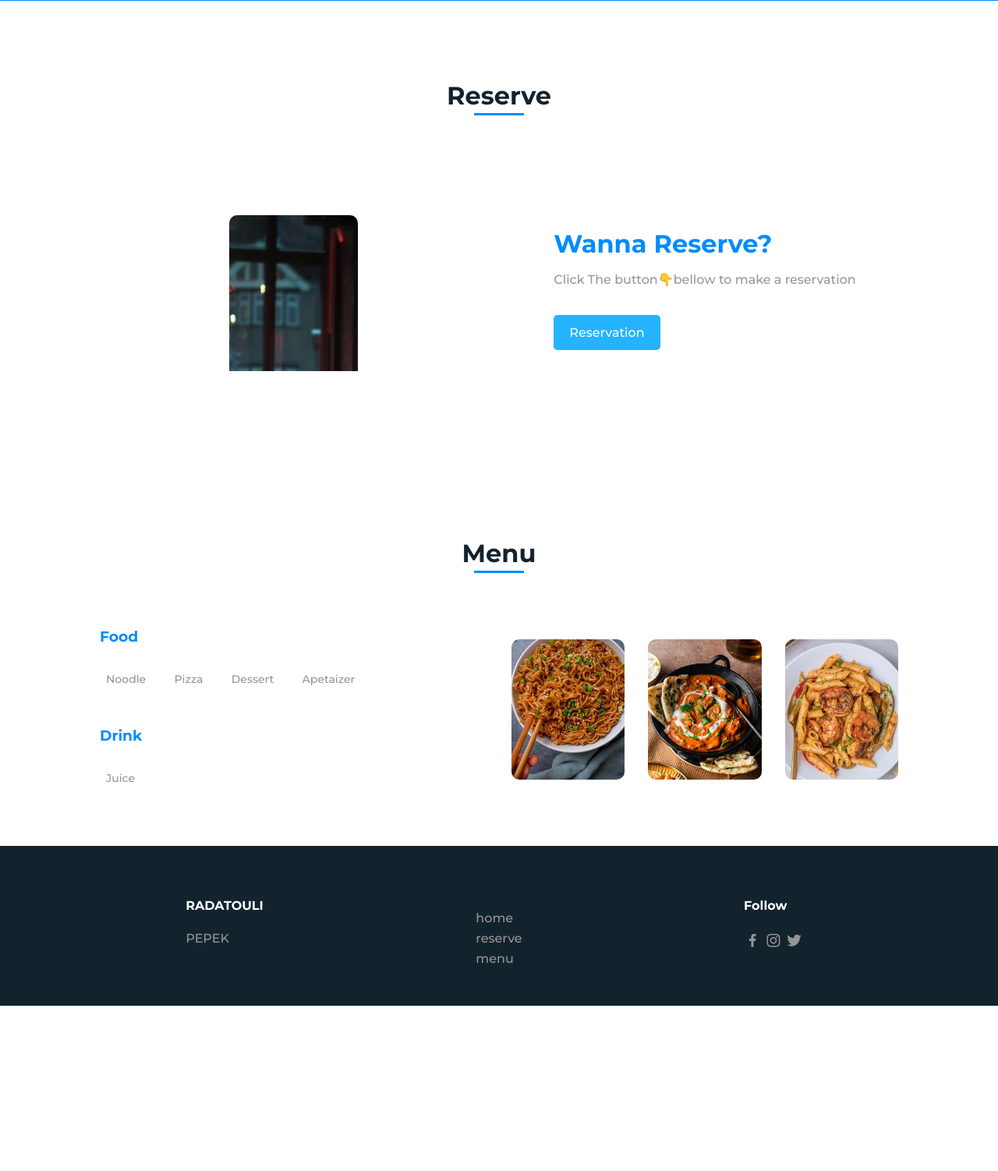
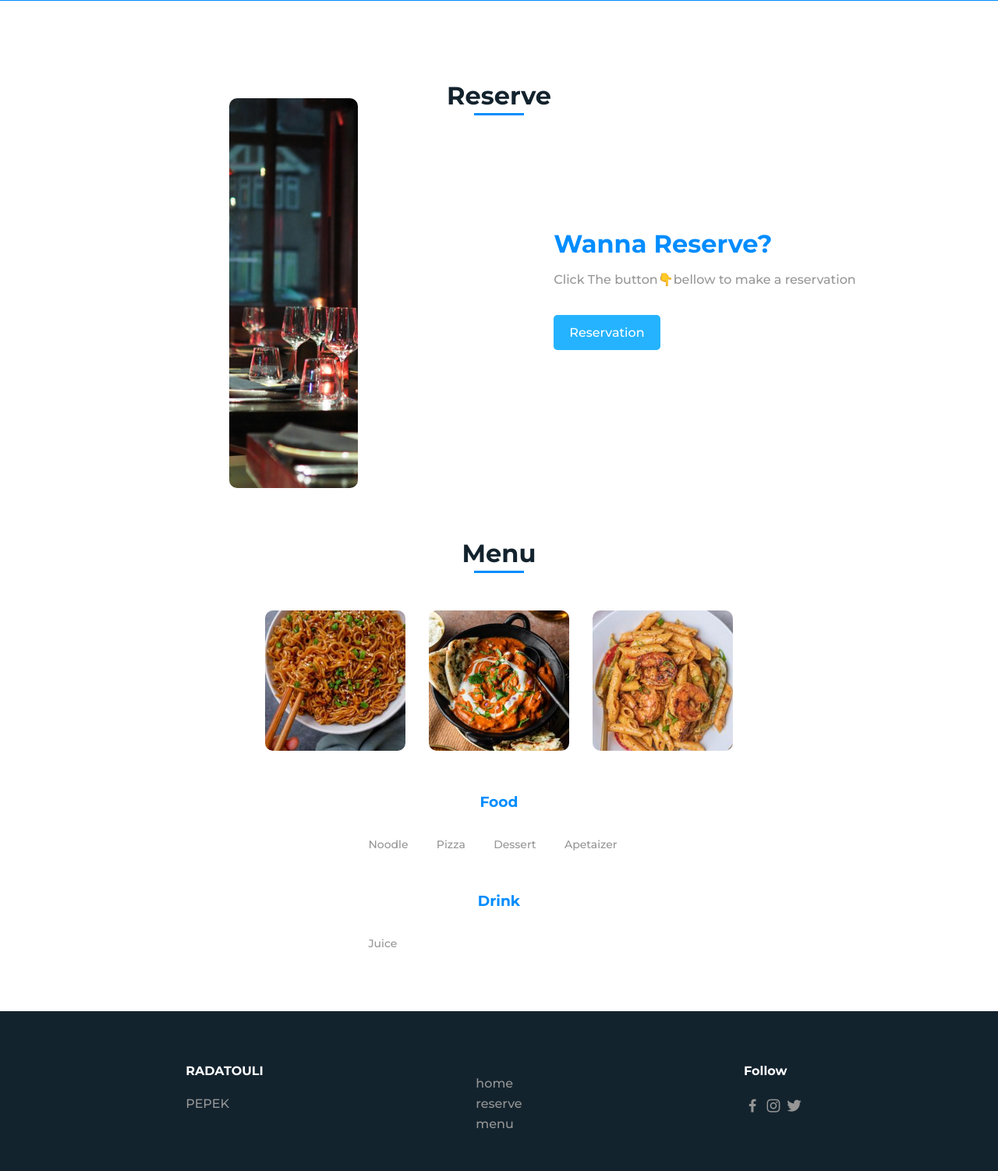
Before and after one commit to RevokatusIvo/ssip-main, a PHP site: page /landing.html in a window 1280 px wide. Shown: the part 799-2301 px from the top of the page at 78% size. Before the commit the page ends 2089 px from the top, so only its background shows below. Run offline with PHP 8.4, Linux system fonts and the light colour scheme.

Commit message:
style : css style are changed

```diff
--- a/landing.css
+++ b/landing.css
@@ -214,15 +214,18 @@ img{
     row-gap: 2rem;
     text-align: center;
 }
-
 .reserve__img{
+    object-fit: contain;
+    max-width: 100%;
     display: flex;
     justify-content: center;
+    align-items: center;
     padding-top: 1rem;
-    width: 70%;
-    height: 300px;
-    overflow: hidden;
+    width: 100%;
+    height: auto;
+    overflow: visible;
 }
+
 
 .reserve__img img {
     width: 500px;
@@ -261,6 +264,7 @@ img{
 }
 
 .menu__subtitle{
+    text-align: center;
     color: var(--first-color);
     margin-bottom: var(--mb-3);
 }
@@ -271,7 +275,7 @@ img{
     margin-bottom: var(--mb-3);
     padding: .25rem .5rem;
     background-color: var(--white-color);
-    menu-radius: .25rem;
+    border-radius: .25rem;
 }
 
 .menu__name:hover{
@@ -282,7 +286,14 @@ img{
 .menu__img {
     display: flex;
   }
+  .menu__container{
+    display: flex;
+    flex-direction: column;
+  }
 
+  .menu__img{
+    order: -1;
+  }
   .menu__img img {
     width: 180px;
     height: 180px;
```
